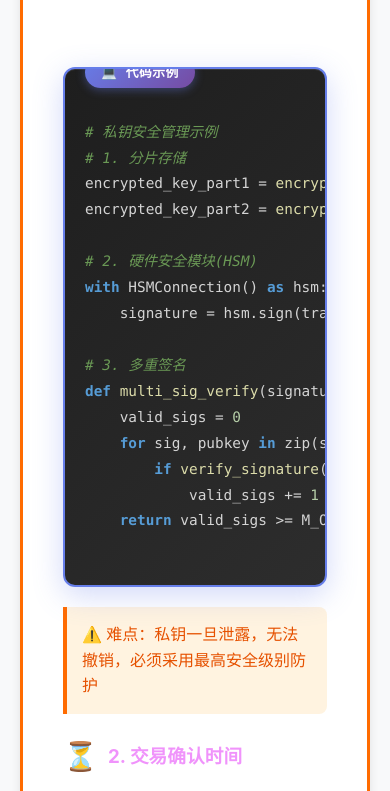
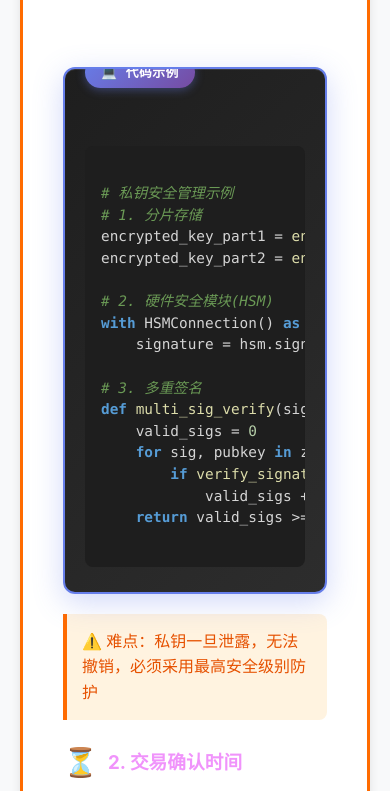
Before and after one commit to you2love/pay, a plain HTML site: page crypto-payment.html in a window 390 px wide. Shown: the part 4892-5683 px from the top of the page. Drawn offline with Linux system fonts and the light colour scheme.

Commit message:
feat: 添加代码高亮与支付示例

```diff
--- a/crypto-payment.html
+++ b/crypto-payment.html
@@ -5,6 +5,25 @@
     <meta name="viewport" content="width=device-width, initial-scale=1.0">
     <title>加密支付 - 支付学习网</title>
     <link rel="stylesheet" href="css/style.css?v=1.1">
+    <style>
+        pre {
+      background: #1e1e1e;
+      color: #d4d4d4;
+      padding: 16px;
+      border-radius: 8px;
+      overflow-x: auto;
+      font-family: 'Consolas', 'Monaco', monospace;
+      line-height: 1.5;
+    }
+    code {
+      font-family: inherit;
+    }
+    /* 简单颜色区分 */
+    .keyword { color: #569cd6; }
+    .string { color: #ce9178; }
+    .comment { color: #6a9955; }
+    .function { color: #dcdcaa; }
+    </style>
 </head>
 <body>
     <!-- 导航栏 -->
@@ -206,6 +225,7 @@
                     </div>
 
                     <div class="code-block" style="margin: 20px 0;">
+                        <pre><code>
 <span class="comment"># 私钥安全管理示例</span>
 <span class="comment"># 1. 分片存储</span>
 encrypted_key_part1 = <span class="function">encrypt</span>(private_key[:<span class="number">32</span>], master_password)
@@ -223,7 +243,7 @@ encrypted_key_part2 = <span class="function">encrypt</span>(private_key[<span cl
             valid_sigs += <span class="number">1</span>
     <span class="keyword">return</span> valid_sigs >= M_OF_N_THRESHOLD
                     </div>
-
+                    </code></pre>
                     <div style="background: #fff3e0; border-left: 4px solid #ff6b00; padding: 15px; border-radius: 0 8px 8px 0; margin: 15px 0; font-weight: 500; color: #e65100;">
                         ⚠️ 难点：私钥一旦泄露，无法撤销，必须采用最高安全级别防护
                     </div>
@@ -288,6 +308,7 @@ encrypted_key_part2 = <span class="function">encrypt</span>(private_key[<span cl
 
                     <!-- 确认处理代码 -->
                     <div class="code-block" style="margin: 20px 0;">
+                        <pre><code>
 <span class="comment"># 交易确认处理</span>
 <span class="keyword">def</span> <span class="function">wait_for_confirmation</span>(tx_hash, blockchain, min_confirmations):
     confirmations = <span class="number">0</span>
@@ -307,7 +328,7 @@ encrypted_key_part2 = <span class="function">encrypt</span>(private_key[<span cl
     <span class="keyword">else</span>:
         <span class="keyword">return</span> MIN_CONFIRMATIONS.get(blockchain, <span class="number">6</span>)
                     </div>
-
+                    </code></pre>
                     <div style="background: #fff3e0; border-left: 4px solid #ff6b00; padding: 15px; border-radius: 0 8px 8px 0; margin: 15px 0; font-weight: 500; color: #e65100;">
                         ⚠️ 难点：需平衡确认时间和用户体验，大额交易需更多确认
                     </div>
@@ -382,6 +403,7 @@ encrypted_key_part2 = <span class="function">encrypt</span>(private_key[<span cl
 
                     <!-- 价格风险管理代码 -->
                     <div class="code-block" style="margin: 20px 0;">
+                        <pre><code>
 <span class="comment"># 价格风险管理示例</span>
 <span class="keyword">class</span> PriceRiskManager:
     <span class="keyword">def</span> <span class="function">__init__</span>(<span class="keyword">self</span>, volatility_threshold=<span class="number">0.05</span>):  <span class="comment"># 5% 波动阈值</span>
@@ -405,7 +427,7 @@ encrypted_key_part2 = <span class="function">encrypt</span>(private_key[<span cl
         <span class="function">cache_set</span>(f<span class="string">"rate_lock:{order_id}"</span>, rate, duration_minutes * <span class="number">60</span>)
         <span class="keyword">return</span> rate
                     </div>
-
+                    </code></pre>
                     <div style="background: #e8f5e9; border-left: 4px solid #43a047; padding: 15px; border-radius: 0 8px 8px 0; margin: 15px 0; font-weight: 500; color: #2e7d32;">
                         💡 核心：实施实时价格监控和汇率锁定机制
                     </div>
--- a/css/style.css
+++ b/css/style.css
@@ -1449,12 +1449,12 @@ table tr:hover {
         box-shadow: 0 2px 10px rgba(102, 126, 234, 0.4);
     }
 
-    .code-block .comment { color: #6a9955 !important; font-style: italic !important; }
-    .code-block .keyword { color: #569cd6 !important; font-weight: 600 !important; }
-    .code-block .string { color: #ce9178 !important; }
-    .code-block .function { color: #dcdcaa !important; }
-    .code-block .number { color: #b5cea8 !important; }
-    .code-block .variable { color: #9cdcfe !important; }
+    div.code-block span.comment { color: #6a9955 !important; font-style: italic !important; }
+    div.code-block span.keyword { color: #569cd6 !important; font-weight: 600 !important; }
+    div.code-block span.string { color: #ce9178 !important; }
+    div.code-block span.function { color: #dcdcaa !important; }
+    div.code-block span.number { color: #b5cea8 !important; }
+    div.code-block span.variable { color: #9cdcfe !important; }
 
     /* 核心概念卡片 */
     .core-concept {
```
Also changed, not shown: cross-border-eCommerce.html (+25 -3 lines), gateways.html (+25 -1 lines), international-payment.html (+25 -2 lines), 1 other file.
